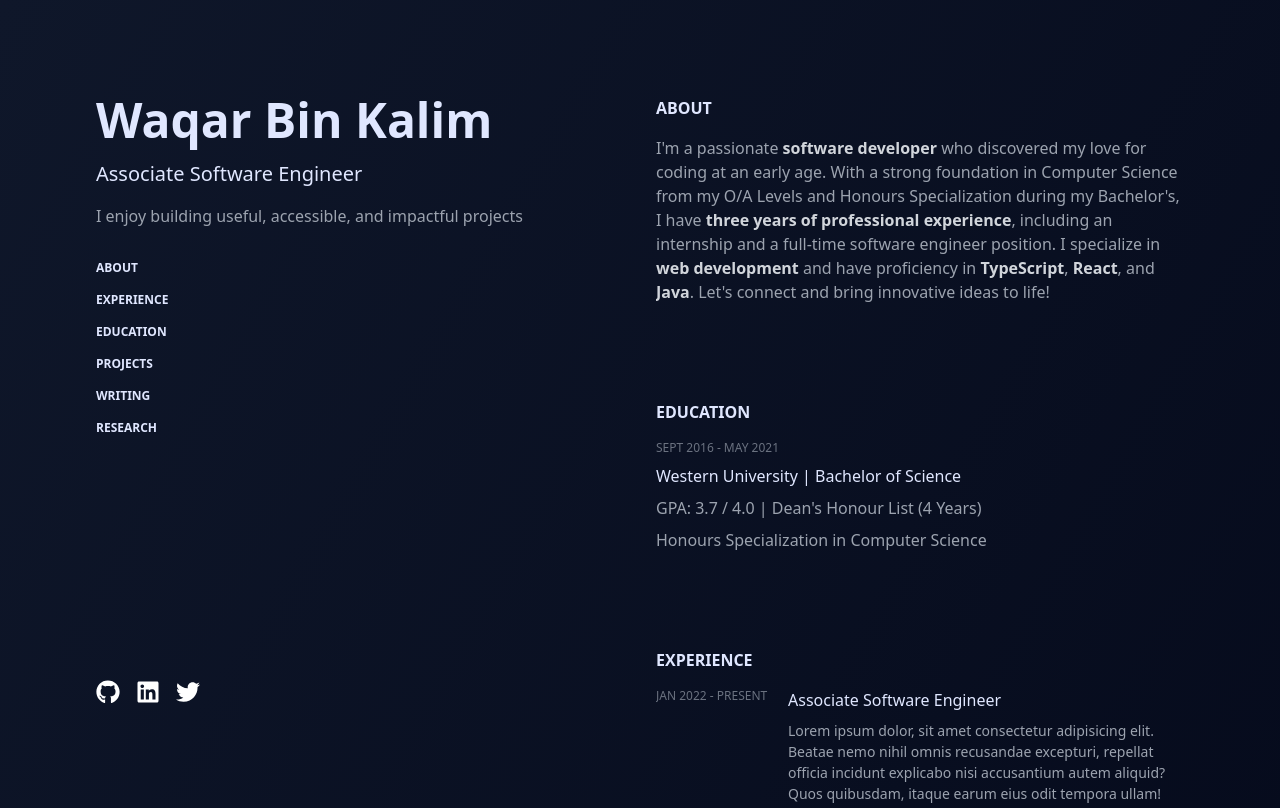
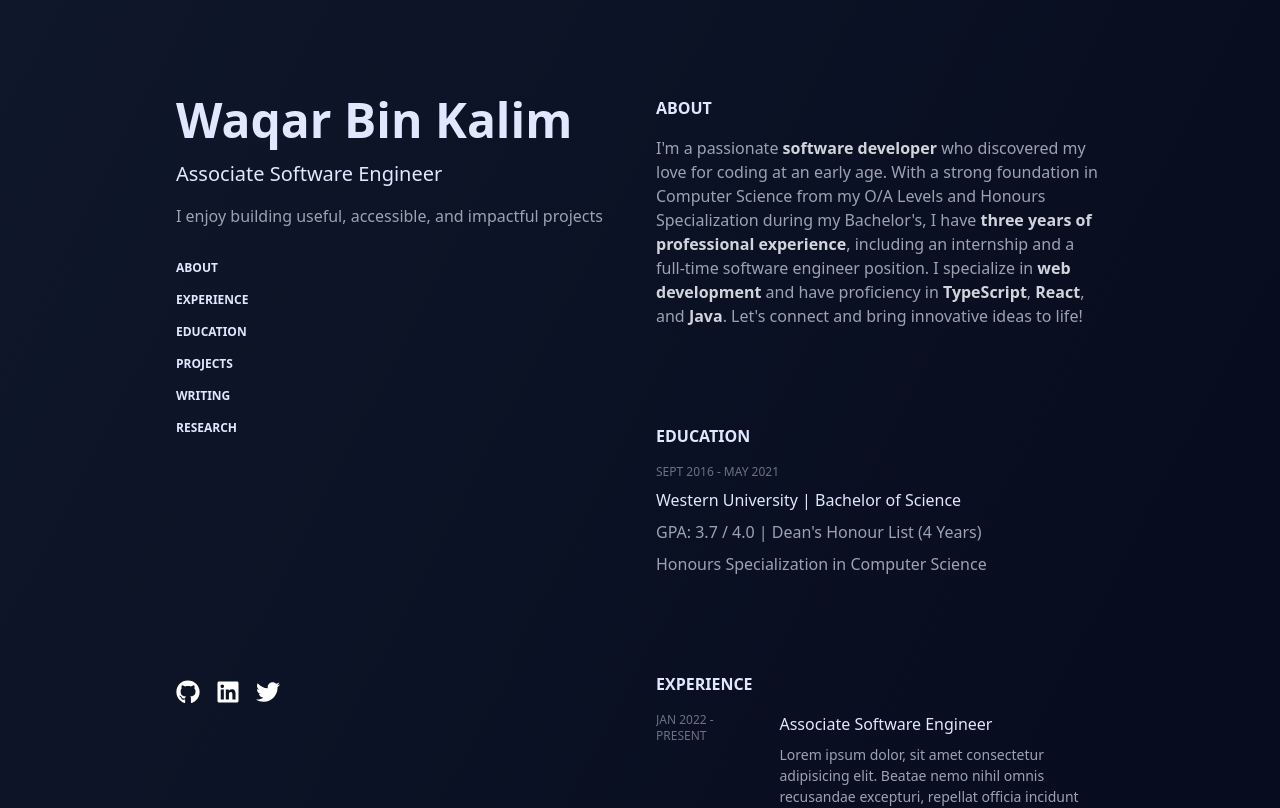
Before and after one commit to waqarkalim/waqarkalim.github.io, a React (Vite) app: page / in a window 1280 px wide. Shown: the top 808 px of the page. Built offline with nearby package versions, Linux system fonts and the light colour scheme.

Commit message:
Laptop large design done

```diff
--- a/src/App.tsx
+++ b/src/App.tsx
@@ -4,12 +4,10 @@ import Sidebar from './pages/Sidebar'
 
 function App() {
   return (
-    <>
-      <main className="flex flex-col justify-center gap-8 align-middle sm:gap-0 lg:flex-row lg:gap-8">
-        <Sidebar />
-        <Content />
-      </main>
-    </>
+    <main className="flex flex-col justify-center gap-8 align-middle sm:gap-0 lg:flex-row lg:gap-8 xl:px-20 2xl:px-40">
+      <Sidebar />
+      <Content />
+    </main>
   )
 }
 
--- a/src/pages/Content.tsx
+++ b/src/pages/Content.tsx
@@ -7,7 +7,7 @@ import Writing from './Writing'
 
 const Content = () => {
   return (
-    <section className="flex flex-col flex-grow gap-8 px-6 py-8 sm:px-12 sm:py-20 sm:gap-24 lg:w-1/2 lg:px-0 lg:py-24 lg:pr-24 lg:overflow-y-auto">
+    <section className="flex flex-col flex-grow gap-8 px-6 py-8 sm:px-12 sm:py-20 sm:gap-24 lg:w-1/2 lg:px-0 lg:py-24 lg:pr-24 lg:overflow-y-auto xl:w-1/4">
       <About />
       <Education />
       <Experience />
--- a/src/pages/Sidebar.tsx
+++ b/src/pages/Sidebar.tsx
@@ -7,7 +7,7 @@ const Sidebar = () => {
   return (
     <section
       id="sidebar"
-      className="flex flex-col justify-center flex-grow gap-8 px-6 py-12 flex-start sm:px-12 sm:py-20 lg:w-1/2 lg:max-h-screen lg:justify-between lg:px-0 lg:py-24 lg:pl-24 lg:sticky lg:top-0"
+      className="flex flex-col justify-center flex-grow gap-8 px-6 py-12 flex-start sm:px-12 sm:py-20 lg:w-1/2 lg:max-h-screen lg:justify-between lg:px-0 lg:py-24 lg:pl-24 lg:sticky lg:top-0 xl:w-1/4"
     >
       <div className="flex flex-col gap-4">
         <h1 className="text-4xl font-bold sm:text-5xl">Waqar Bin Kalim</h1>
```
